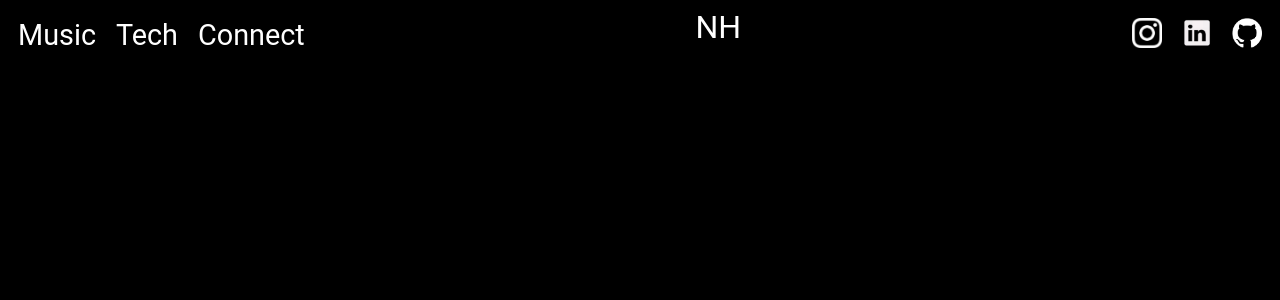
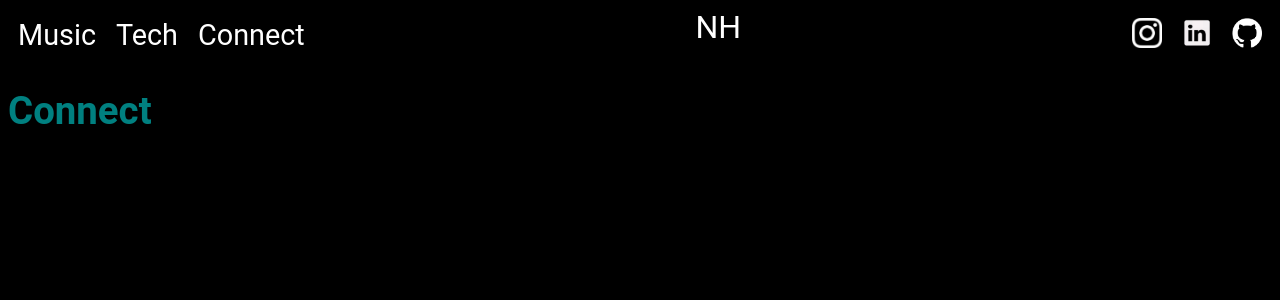
Before and after one commit to NHartMusic/studious-adventure, a React (Vite) app: page /Connect in a window 1280 px wide. Shown: the top 300 px of the page. Built offline with nearby package versions, Linux system fonts and the light colour scheme.

Commit message:
yeah for sure

```diff
--- a/src/App.tsx
+++ b/src/App.tsx
@@ -1,7 +1,8 @@
 import * as React from 'react'
 import { Routes, Route } from "react-router-dom"
+//nav
 import Header from './Navigation/Header'
-
+//components
 import Home from './Pages/Home/index'
 import Music from './Pages/Music/index'
 import Tech from './Pages/Tech/index'
--- a/src/Pages/Connect/index.tsx
+++ b/src/Pages/Connect/index.tsx
@@ -1,9 +1,9 @@
-import * as React from 'react'
+import {ConnectTitle} from './styles'
 
 function Connect() {
   return (
     <>
-        <h1>Connect</h1>
+        <ConnectTitle>Connect</ConnectTitle>
     </>
   )
 }
--- /dev/null
+++ b/src/Pages/Connect/styles.ts
@@ -0,0 +1,6 @@
+import styled from 'styled-components'
+import {MainTitle} from '../../UI/Typography'
+
+export const ConnectTitle = styled(MainTitle)`
+    color: teal;
+`
--- /dev/null
+++ b/src/UI/Typography.ts
@@ -0,0 +1,6 @@
+import styled from 'styled-components'
+
+export const MainTitle = styled.h1`
+   font-family: 'Roboto', sans-serif;
+   font-size: 2.4rem;
+`
```
